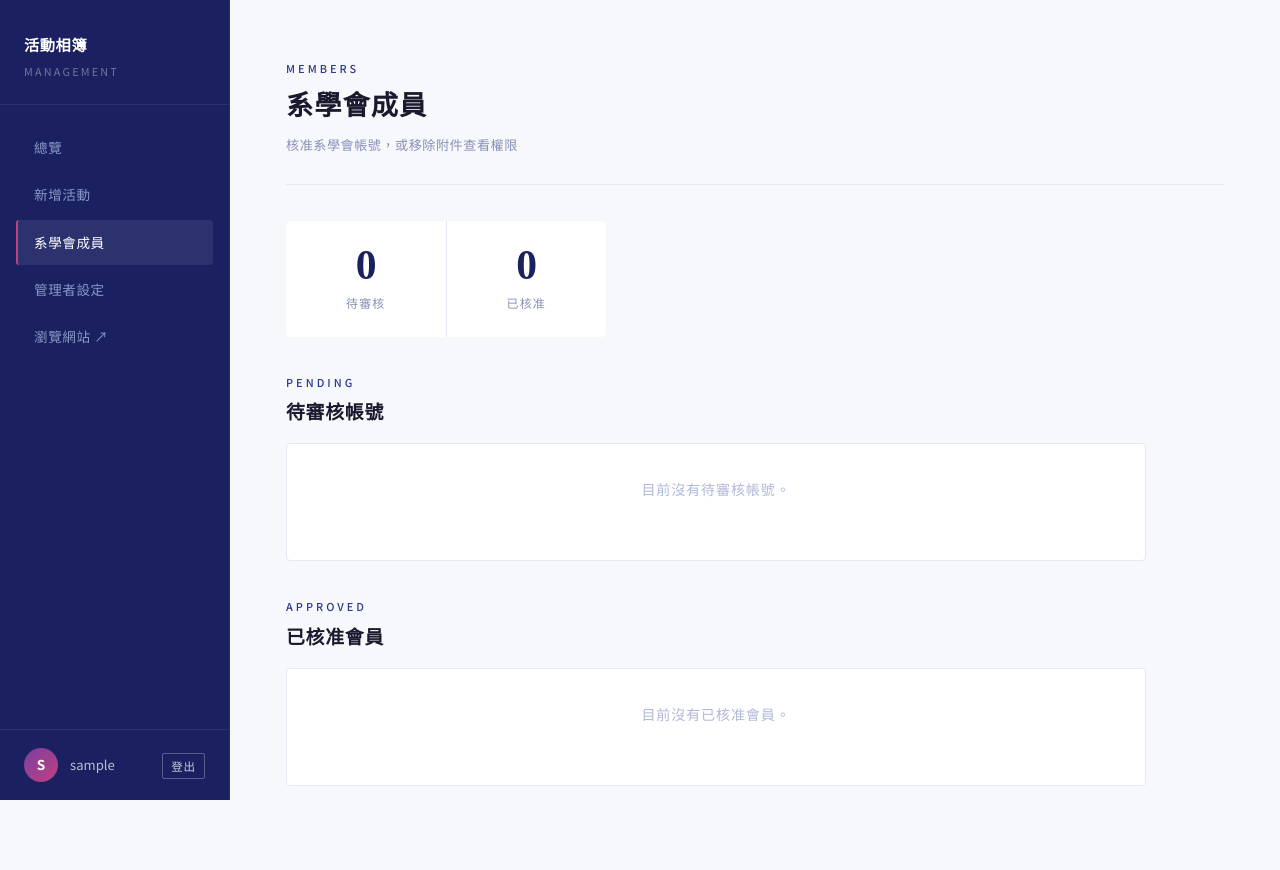
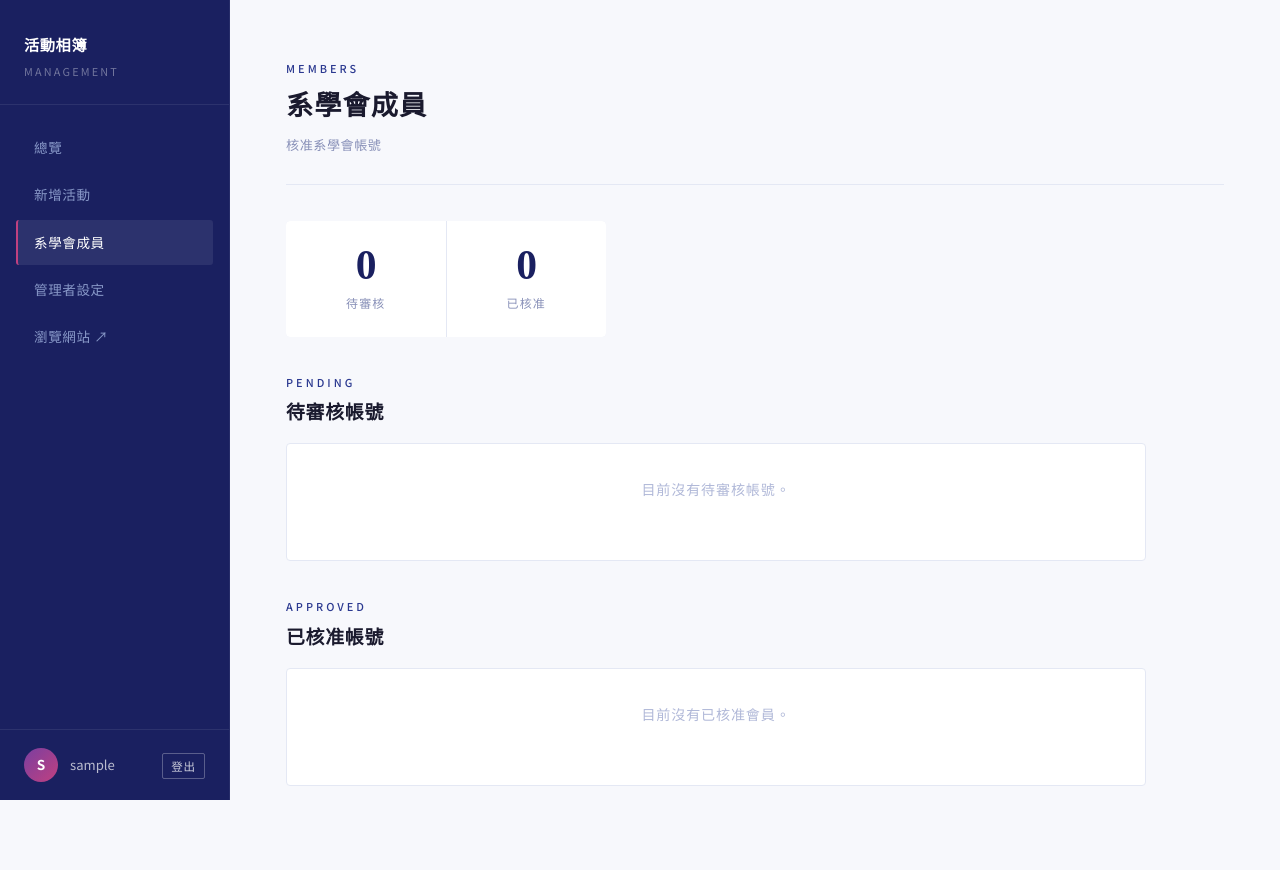
Before and after one commit to yuhsin-kung/activity-album, a Django app: page /manage/members/ in a window 1280 px wide. Run offline with Django 5.2, Linux system fonts and the light colour scheme; the visitor is signed in with stand-in values (Sample User, id 1); data comes from the database, SQL or seed files in the repository.

Commit message:
Update member manage page text

```diff
--- a/albums/templates/albums/manage/member_manage.html
+++ b/albums/templates/albums/manage/member_manage.html
@@ -17,7 +17,7 @@
             <div class="mgmt-header-text">
                 <p class="mgmt-eyebrow">Members</p>
                 <h1 class="mgmt-title">系學會成員</h1>
-                <p class="mgmt-subtitle">核准系學會帳號，或移除附件查看權限</p>
+                <p class="mgmt-subtitle">核准系學會帳號</p>
             </div>
         </div>
 
@@ -72,7 +72,7 @@
         <section class="member-section">
             <div class="member-section-header">
                 <p class="mgmt-eyebrow">Approved</p>
-                <h2>已核准會員</h2>
+                <h2>已核准帳號</h2>
             </div>
 
             {% if approved_users %}
```
